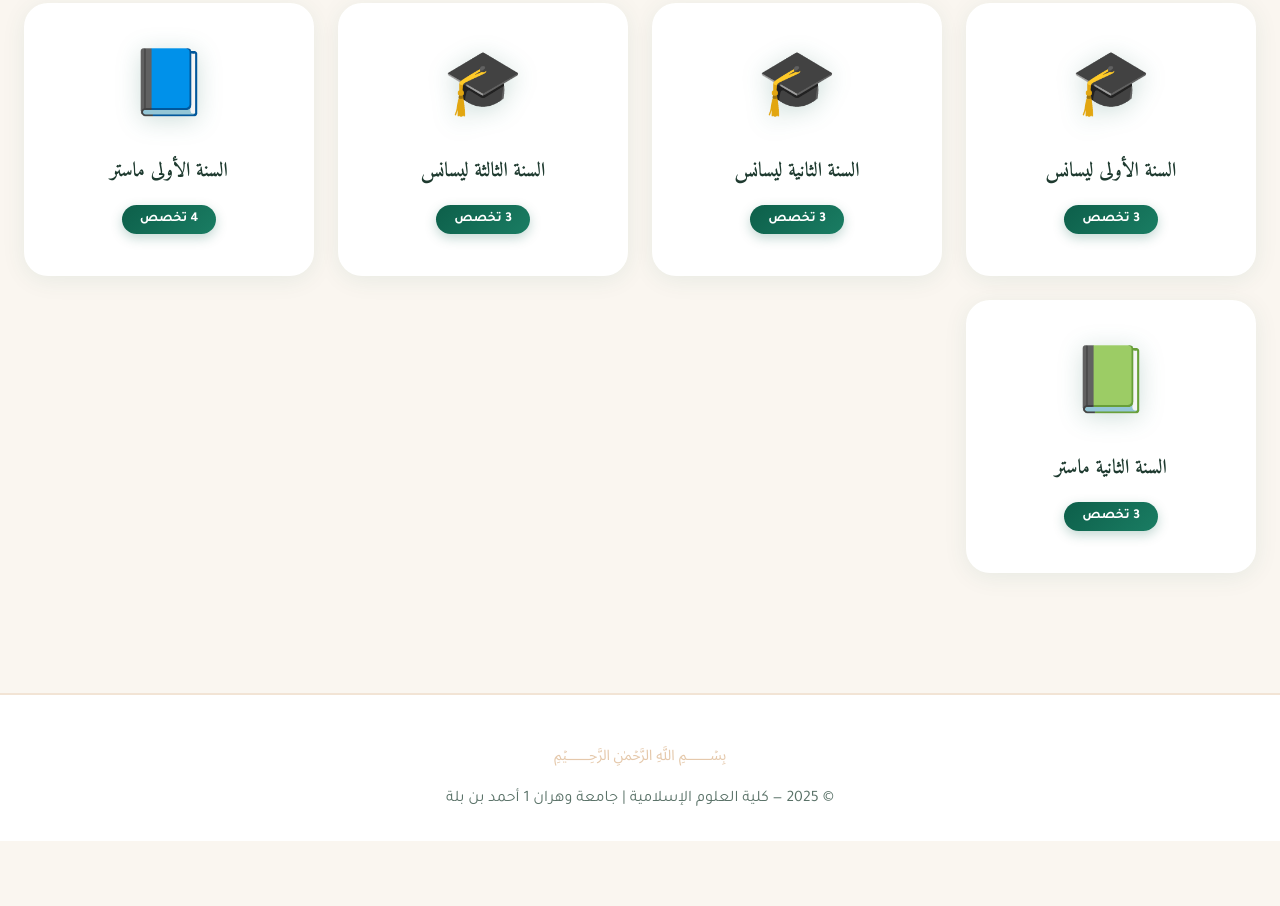
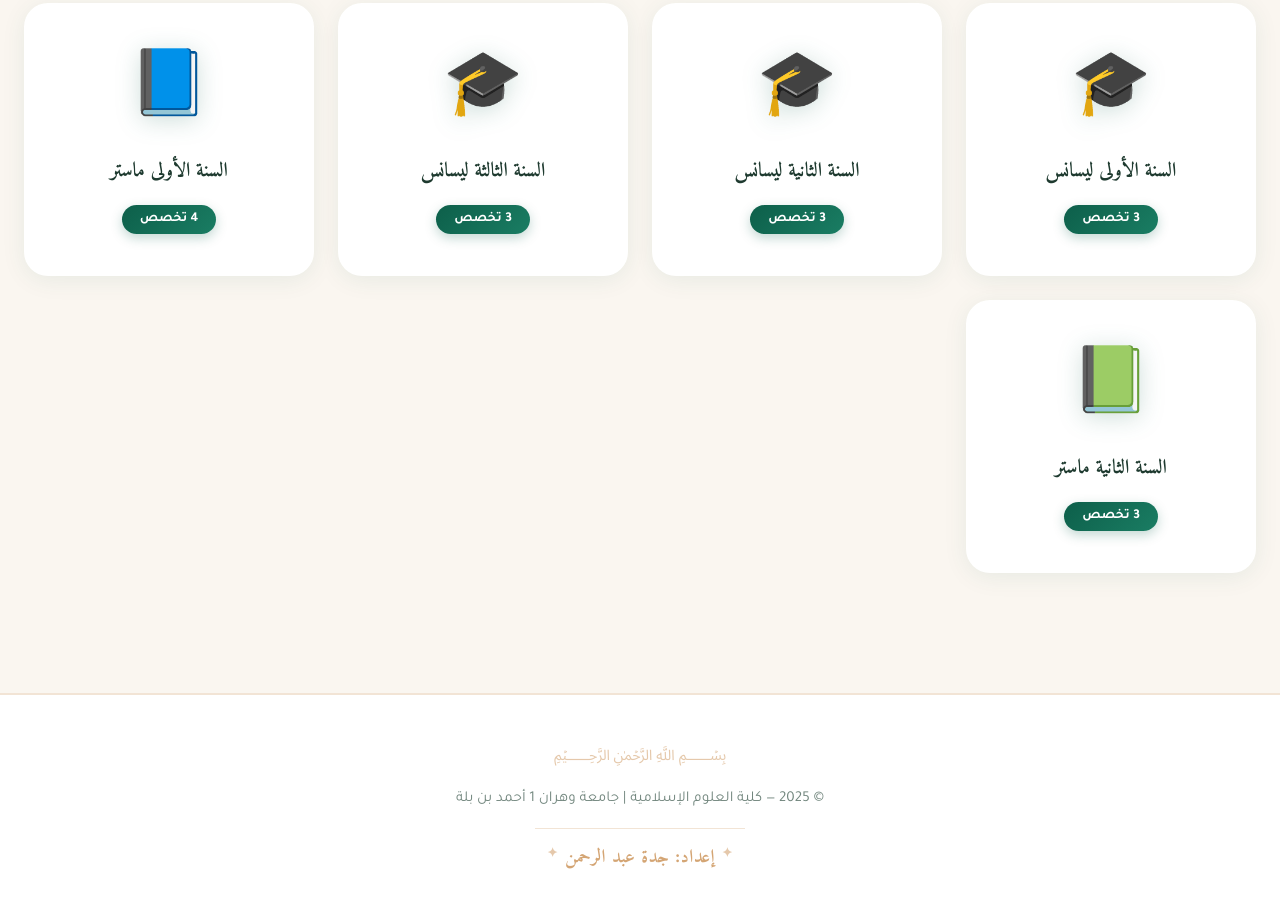
Before and after one commit to abderrahmandjedda-alt/islamic-lessons, a website: page public/index.html in a window 1280 px wide. Shown: the part 827-1733 px from the top of the page. Before the commit the page ends 1668 px from the top, so only its background shows below. Drawn offline with Linux system fonts and the light colour scheme; no server answers.

Commit message:
"إضافة اسم المعدّ في التذييل"

```diff
--- a/public/index.html
+++ b/public/index.html
@@ -78,7 +78,8 @@
 
 <footer>
   <div class="container">
-    <p>© 2025 — كلية العلوم الإسلامية | جامعة وهران 1 أحمد بن بلة</p>
+    <p class="footer-line">© 2025 — كلية العلوم الإسلامية | جامعة وهران 1 أحمد بن بلة</p>
+    <p class="footer-author">إعداد: جدة عبد الرحمن</p>
   </div>
 </footer>
 
--- a/public/style.css
+++ b/public/style.css
@@ -1146,3 +1146,51 @@ footer::before {
   background: var(--gold);
   color: white;
 }
+/* ═══════════════════════════════════════════════ */
+/* ✨ تذييل: اسم المعدّ                             */
+/* ═══════════════════════════════════════════════ */
+
+.footer-line {
+  font-size: 0.95rem;
+  opacity: 0.85;
+  margin-bottom: 8px;
+}
+
+.footer-author {
+  font-family: 'Amiri', serif;
+  font-size: 1.15rem;
+  font-weight: 700;
+  color: var(--gold);
+  letter-spacing: 0.5px;
+  margin-top: 12px;
+  padding-top: 12px;
+  border-top: 1px solid rgba(212, 165, 116, 0.3);
+  display: inline-block;
+  padding-left: 30px;
+  padding-right: 30px;
+  position: relative;
+}
+
+/* نجمة قبل الاسم */
+.footer-author::before,
+.footer-author::after {
+  content: '✦';
+  color: var(--gold);
+  opacity: 0.6;
+  margin: 0 12px;
+  font-size: 0.8rem;
+  position: absolute;
+  top: 14px;
+}
+
+.footer-author::before {
+  left: 0;
+}
+
+.footer-author::after {
+  right: 0;
+}
+
+[data-theme="dark"] .footer-author {
+  color: var(--gold-light);
+}
```
